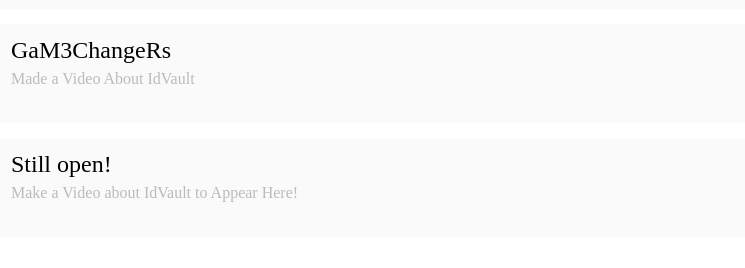
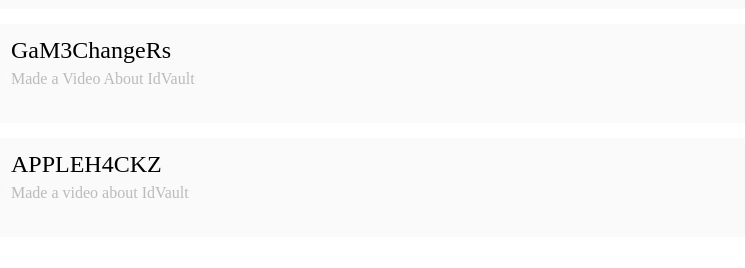
Before and after one commit to shoutouts/shoutouts.github.io, a plain HTML site: page index.html in a window 1280 px wide. Shown: the part 336-604 px from the top of the page, 114-859 px from the left. Drawn offline with Linux system fonts and the light colour scheme; a web font is replaced by a local one.

Commit message:
Update index.html

```diff
--- a/index.html
+++ b/index.html
@@ -92,9 +92,9 @@ Made a Video About IdVault
 <div class="item-media"><img src="https://image.ibb.co/hJbcuo/question.png" style="width:80px;height:80px;border-radius:100%;box-shadow: 0px 0px 5px #BBB;" alt="Panda's Avatar"></div>
 <div class="item-inner">
 <div class="item-title" style="font-size:24px !important; font-weight:300 !important;">
-Still open!
+APPLEH4CKZ
 <div class="item-desc" style="display:block;font-size:16px !important;color:#bbb;">
-Make a Video about IdVault to Appear Here!
+Made a video about IdVault
 </div>
 </div>
 </div>
```
